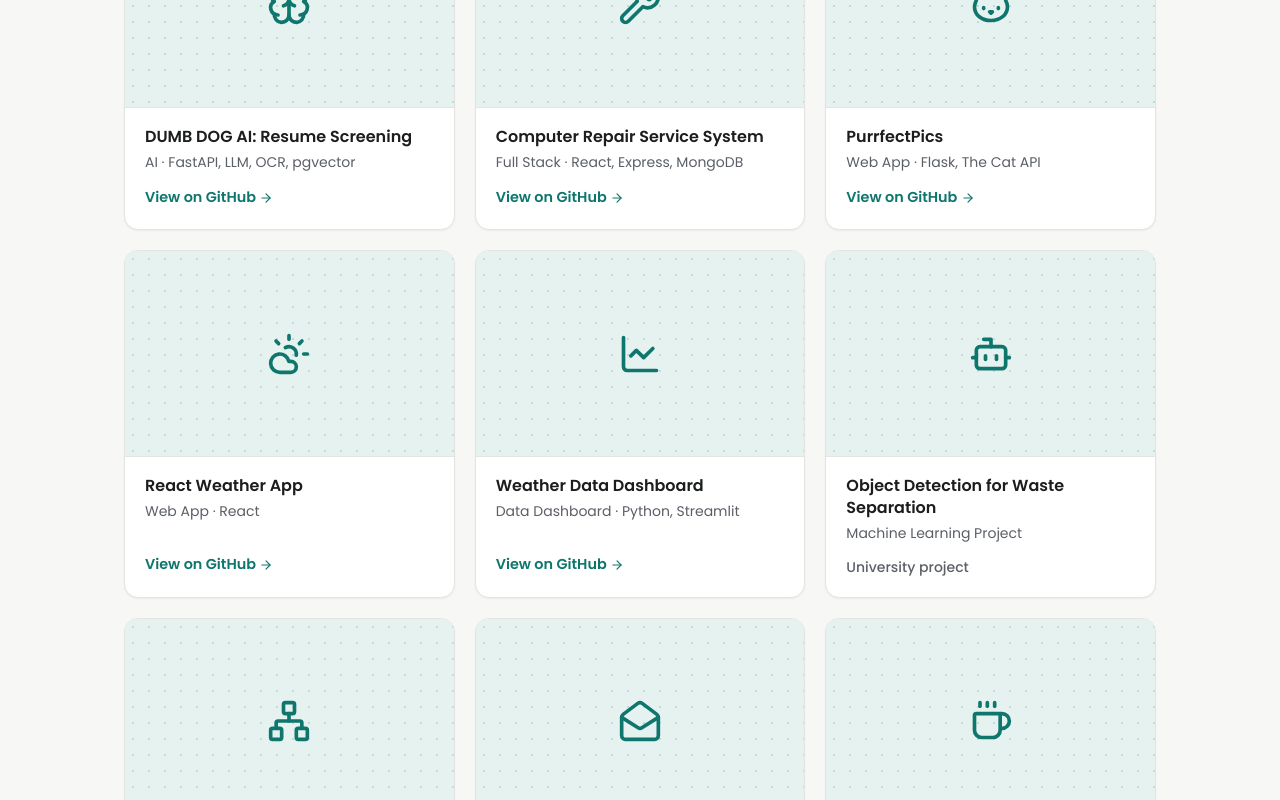
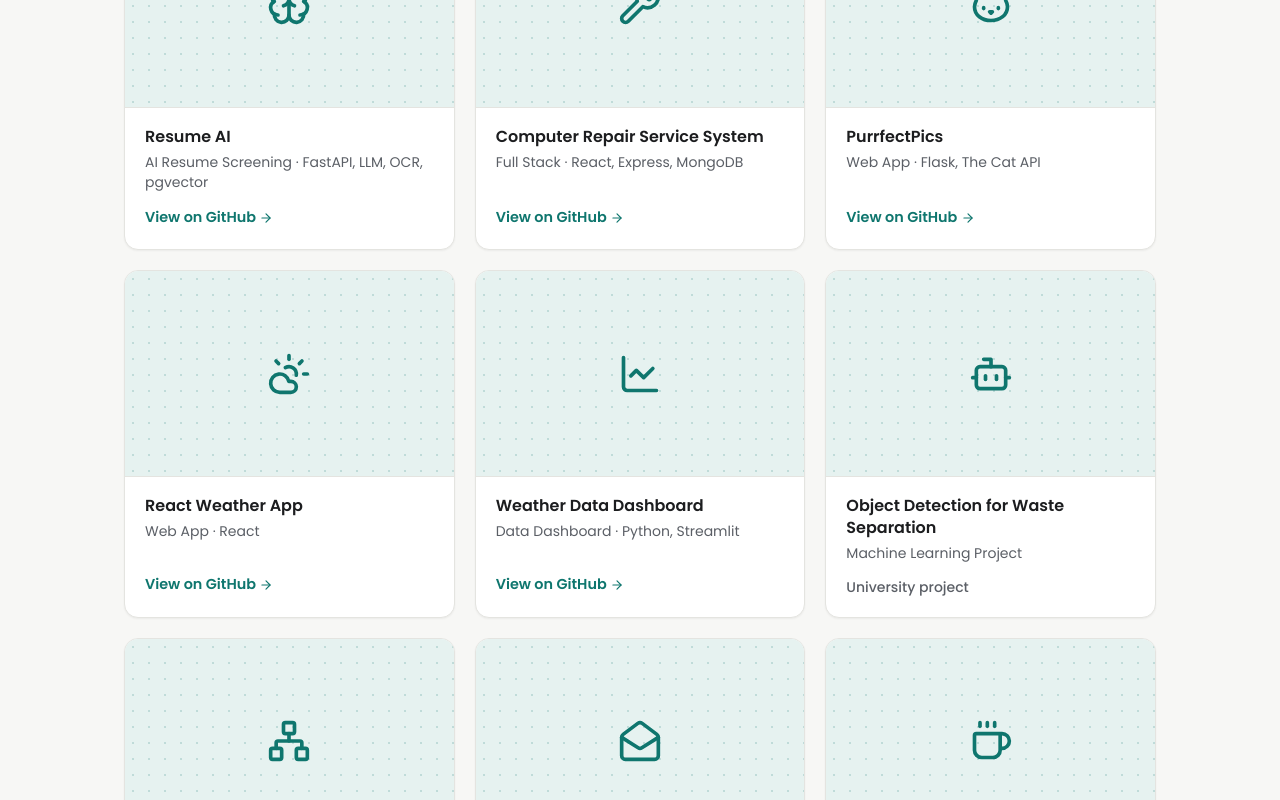
Before and after one commit to thanaboon8759/Portfolio_Thanaboon, a React (Vite) app: page / in a window 1280 px wide. Shown: the part 2260-3060 px from the top of the page. Built offline with nearby package versions, Linux system fonts and the light colour scheme.

Commit message:
Rename DUMB DOG AI to Resume AI

```diff
--- a/src/data.ts
+++ b/src/data.ts
@@ -35,7 +35,7 @@ export type Project = {
 const repo = (name: string) => `https://github.com/thanaboon8759/${name}`
 
 export const projects: Project[] = [
-  { title: 'DUMB DOG AI: Resume Screening', subtitle: 'AI · FastAPI, LLM, OCR, pgvector', category: 'data', icon: Brain, repo: repo('RESUME-AI') },
+  { title: 'Resume AI', subtitle: 'AI Resume Screening · FastAPI, LLM, OCR, pgvector', category: 'data', icon: Brain, repo: repo('RESUME-AI') },
   { title: 'Computer Repair Service System', subtitle: 'Full Stack · React, Express, MongoDB', category: 'web', icon: Wrench, repo: repo('Service-System') },
   { title: 'PurrfectPics', subtitle: 'Web App · Flask, The Cat API', category: 'web', icon: Cat, repo: repo('Cat_API') },
   { title: 'React Weather App', subtitle: 'Web App · React', category: 'web', icon: CloudSun, repo: repo('React-Weather-App') },
--- a/src/sections/Skills.tsx
+++ b/src/sections/Skills.tsx
@@ -13,7 +13,7 @@ const tiles: BentoTile[] = [
     description: 'LLM-powered tools, OCR pipelines, vector search and data dashboards.',
     items: group('Data & AI'),
     highlights: [
-      { label: 'DUMB DOG AI', detail: 'LLM resume screening', href: 'https://github.com/thanaboon8759/RESUME-AI' },
+      { label: 'Resume AI', detail: 'LLM resume screening', href: 'https://github.com/thanaboon8759/RESUME-AI' },
       { label: 'Weather Data Dashboard', detail: 'Streamlit analytics', href: 'https://github.com/thanaboon8759/Weather-Data-Dashboard' },
       { label: 'Waste object detection', detail: 'Computer vision' },
     ],
```
